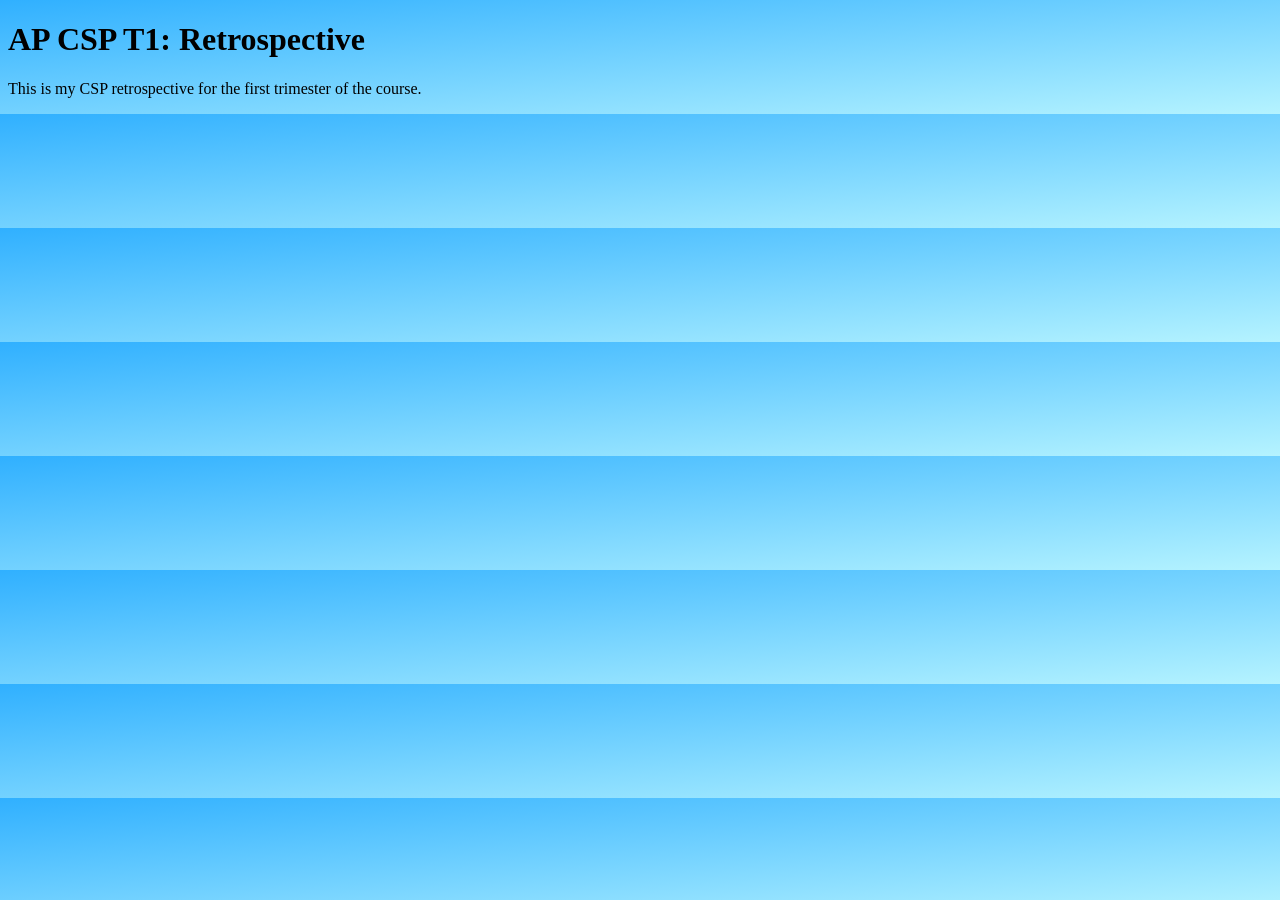
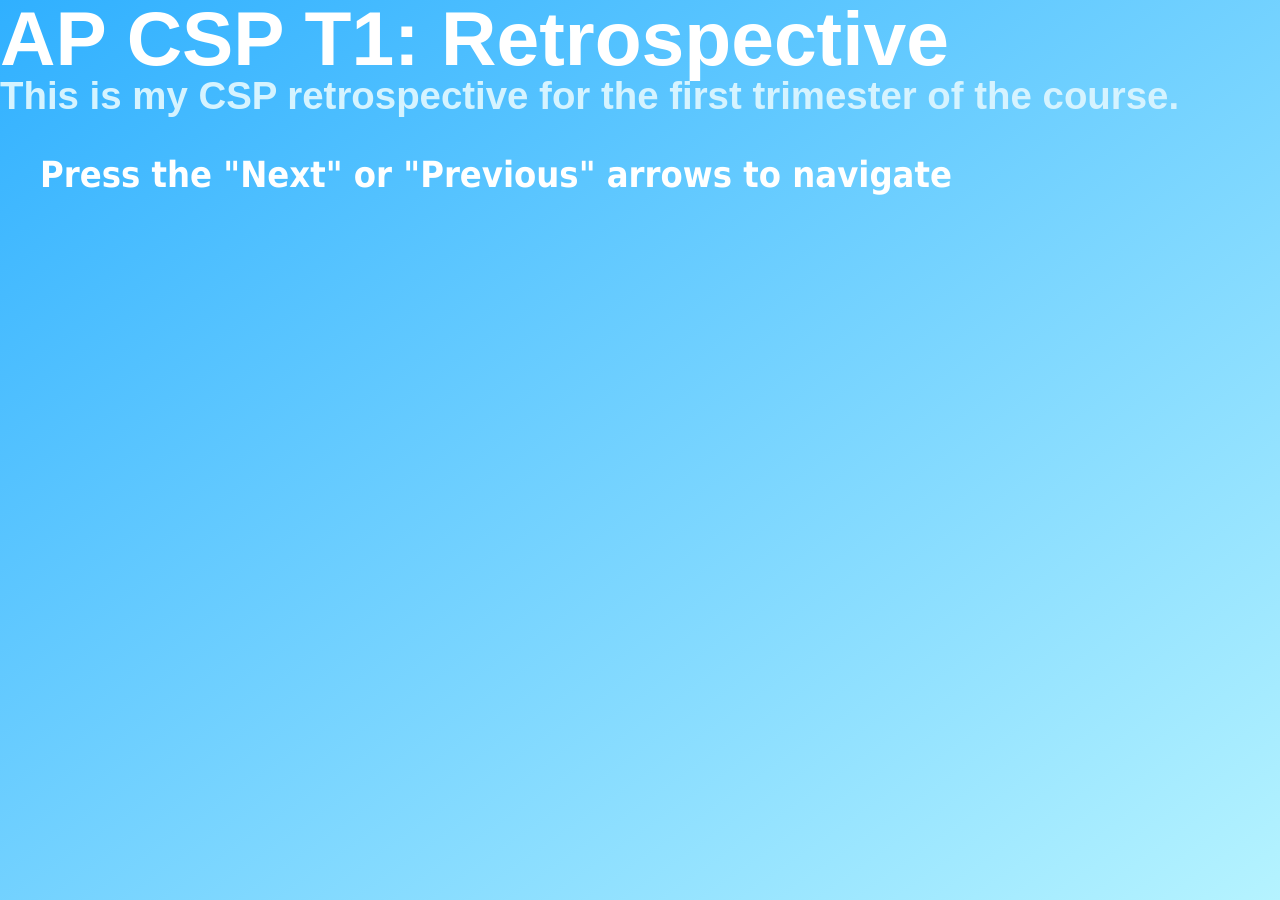
Before and after one commit to THEGAMER221148/CSP, a Jekyll site: the page built from navigation/retrospective-1.html, in a window 1280 px wide. Built offline with Jekyll 4.4.1, drawn with Linux system fonts in a browser that asks for light colours.

Commit message:
made the styling cooler

```diff
--- a/navigation/retrospective-1.html
+++ b/navigation/retrospective-1.html
@@ -4,9 +4,40 @@ permalink: /retrospective-1
 <!DOCTYPE html>
 <html lang="en">
     <style>
-        body {
-            background-image: linear-gradient(to bottom right, rgb(48, 176, 255), rgb(181, 243, 255));
+        html, body { height: 100%; margin: 0; }
+        body{
+            background: linear-gradient(to bottom right, rgb(48,176,255), rgb(181,243,255)) no-repeat fixed;
+            background-size: cover;           /* instead of 100% 100% */
+            background-position: center;
+            overflow-y: hidden;               /* kills the tiny scrollbar */
         }
+        h1 {
+            font-size: 6vw;
+            line-height: 6vw;
+            font-family: Arial, Helvetica, sans-serif;
+            color: white;
+            font-weight: 900;
+            margin-top: 0%;
+            margin-bottom: 0%;
+        }
+        h2 {
+            font-size: 3vw;
+            line-height: 3vw;
+            font-family: Arial, Helvetica, sans-serif;
+            color: rgb(213, 243, 255);
+            font-weight: 800;
+            margin-top: 0%;
+            margin-bottom: 0%;
+        }
+        p {
+            font-size: 36px;
+            line-height: 40px;
+            font-family: Tahoma;
+            color: rgb(255, 255, 255);
+            font-weight: 800;
+            margin: 40px;
+        }
+
     </style>
     <head>
         <meta charset="UTF-8">
@@ -15,6 +46,7 @@ permalink: /retrospective-1
     </head>
     <body>
         <h1>AP CSP T1: Retrospective</h1>
-        <p>This is my CSP retrospective for the first trimester of the course.</p>
+        <h2>This is my CSP retrospective for the first trimester of the course.</h2>
+        <p>Press the "Next" or "Previous" arrows to navigate</p>
     </body>
 </html>
```
